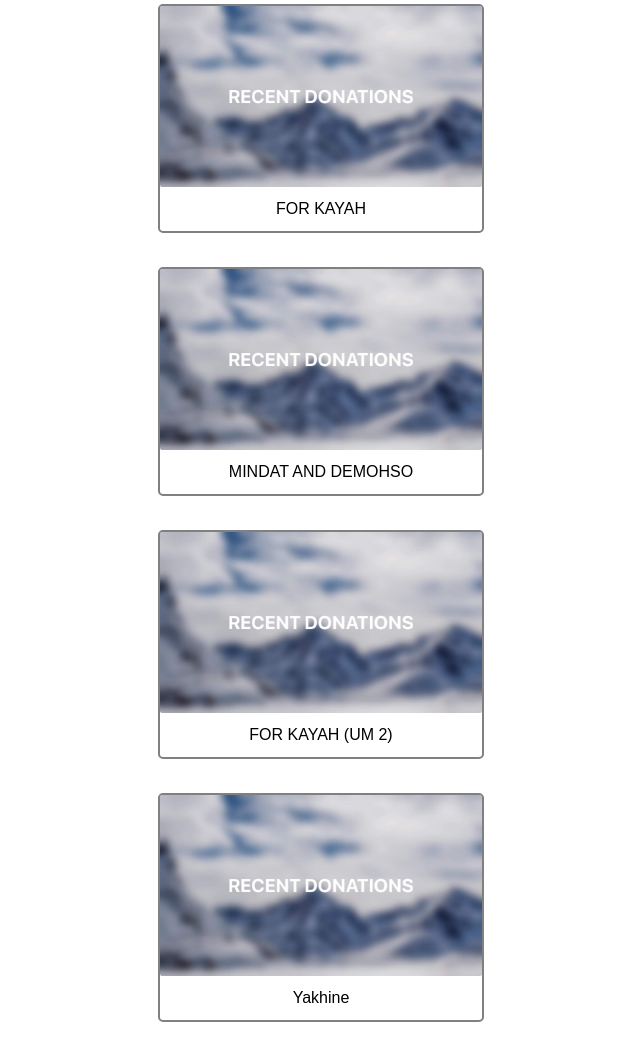
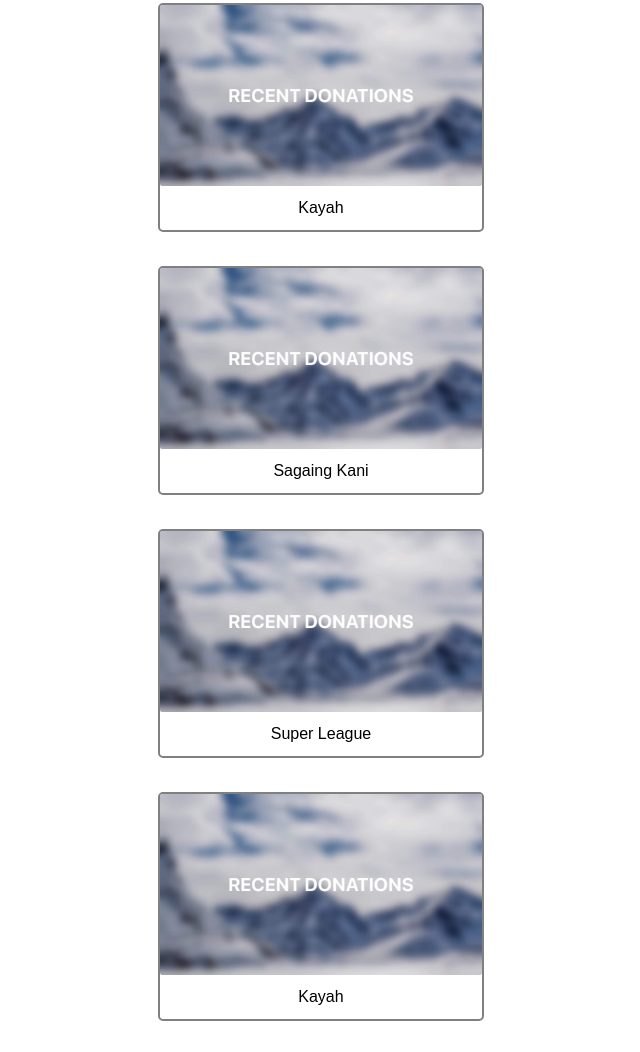
Before and after one commit to team-illuminate/hlukyaml, a plain HTML site: page recent.html in a window 1280 px wide. Shown: the part 826-1878 px from the top of the page, without its empty margins (319-959 px from the left). Drawn offline with nearby package versions, Linux system fonts and the light colour scheme.

Commit message:
Update 4
Added a new Home link and 4 recent links. Plus, our FB page link in "contact us".

```diff
--- a/recent.html
+++ b/recent.html
@@ -71,19 +71,51 @@
 <br>
 
   <table>
-<tr>
-  <td>
 <center>
   <div class="gallery">
-    <a href=" https://www.facebook.com/100011012355511/posts/1393872854323113/?d=n ">
+    <a href=" https://www.facebook.com/story.php?story_fbid=3074405592837654&id=100008047300719 ">
     <img  src="images/recentdonations.JPG" width="600" height="400">
-    <div class="desc"> FOR KAYAH</div>
+    <div class="desc">Kayah</div>
   </a>
   </div>
 </center>
 </a>
 <br>
 
+<center>
+  <div class="gallery">
+    <a href=" https://www.facebook.com/story.php?story_fbid=120784296846518&id=100108318914116 ">
+    <img  src="images/recentdonations.JPG " width="600" height="400">
+    <div class="desc">Sagaing Kani</div>
+  </a>
+  </div>
+</center>
+</a>
+<br>
+
+<center>
+  <div class="gallery">
+    <a href=" https://www.facebook.com/2281117801899557/posts/4418931131451536/?d=n ">
+    <img  src="images/recentdonations.JPG" width="600" height="400">
+    <div class="desc">Super League</div>
+  </a>
+  </div>
+</center>
+</a>
+<br>
+
+
+
+<center>
+  <div class="gallery">
+    <a href=" https://m.facebook.com/story.php?story_fbid=120784296846518&id=100108318914116 ">
+    <img  src="images/recentdonations.JPG" width="600" height="400">
+    <div class="desc">Kayah</div>
+  </a>
+  </div>
+</center>
+</a>
+<br>
 
 <center>
   <div class="gallery">
@@ -111,57 +143,15 @@
   <div class="gallery">
     <a href=" https://www.facebook.com/615058198590895/posts/3870726096357406/?d=n ">
     <img  src="images/recentdonations.JPG " width="600" height="400">
-    <div class="desc"> Yakhine </div>
-  </a>
-  </div>
-</center>
-</a>
-<br>
-<!--
-<center>
-  <div class="gallery">
-    <a href="  ">
-    <img  src="images/ " width="600" height="400">
-    <div class="desc">  </div>
+    <div class="desc">Yakhine</div>
   </a>
   </div>
 </center>
 </a>
 <br>
 
-<center>
-  <div class="gallery">
-    <a href="  ">
-    <img  src="images/ " width="600" height="400">
-    <div class="desc">  </div>
-  </a>
-  </div>
-</center>
-</a>
-<br>
 
-<center>
-  <div class="gallery">
-    <a href="  ">
-    <img  src="images/ " width="600" height="400">
-    <div class="desc">  </div>
-  </a>
-  </div>
-</center>
-</a>
-<br>
-
-<center>
-  <div class="gallery">
-    <a href="  ">
-    <img  src="images/ " width="600" height="400">
-    <div class="desc">  </div>
-  </a>
-  </div>
-</center>
-</a>
-<br>
-
+<!--
 <center>
   <div class="gallery">
     <a href="  ">
@@ -224,10 +214,11 @@
         <h4>About the website</h4>
         <p class="p1">The purpose of our website is to collect all the donation links from Facebook (including pages) and other websites in the same place in order to make it easier to find them. We developed this website to help our people and participate in the Spring Revolution from our best perspective abilities, even we are not expert developers. <br>May the revolution victory come to us!</p><br>
 
-        <p><i class="far fa-envelope"></i> Contact us | team.hlukyaml@gmail.com</p>
+        <p><i class="far fa-envelope"></i> Contact us | team.hlukyaml@gmail.com<br>
+          Our Page | <a href="https://www.facebook.com/Team-Illuminate-108557188098750/?ref=pages_you_manage">Team Illuminate</a> </p><br>
 
-        <p><font size="3px">&#169;</font>Copyright 2021 | Developed by : <br> TEAM ILLUMINATE</p>
 
+        <p><font size="4px">&#169;</font> Copyright 2021 | Developed by : <br> TEAM ILLUMINATE</p>
 
       </div>
     </footer>
```
Also changed, not shown: index.html (+10 -5 lines), images/img21.JPEG (added), 1 other file.
